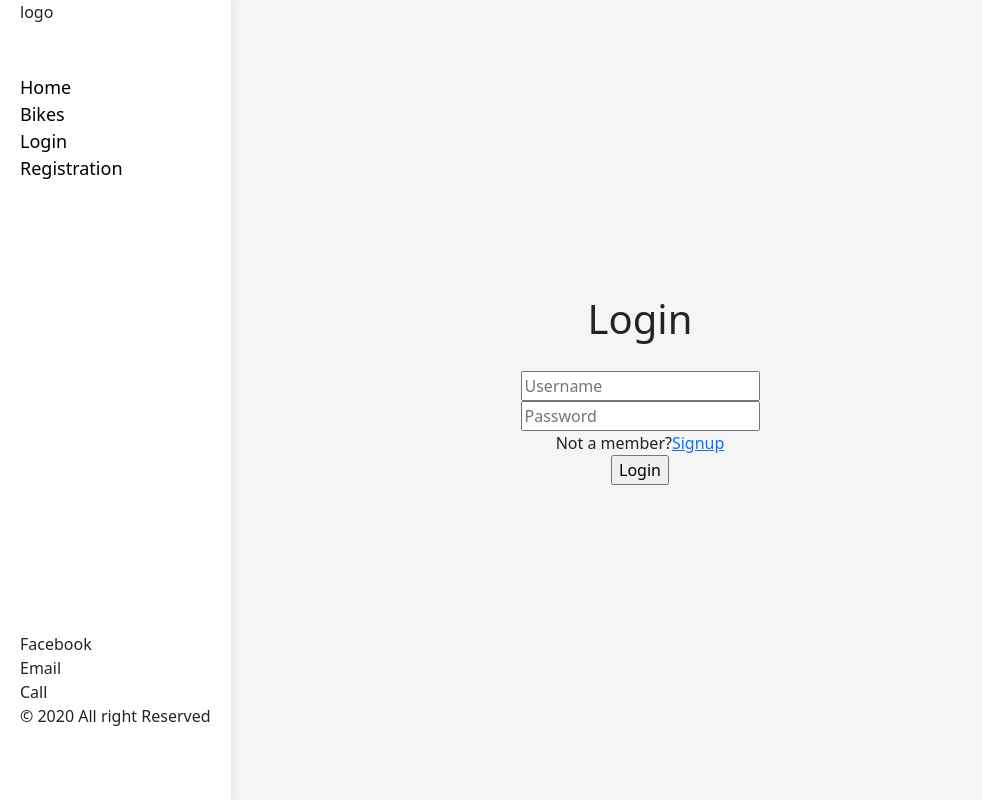
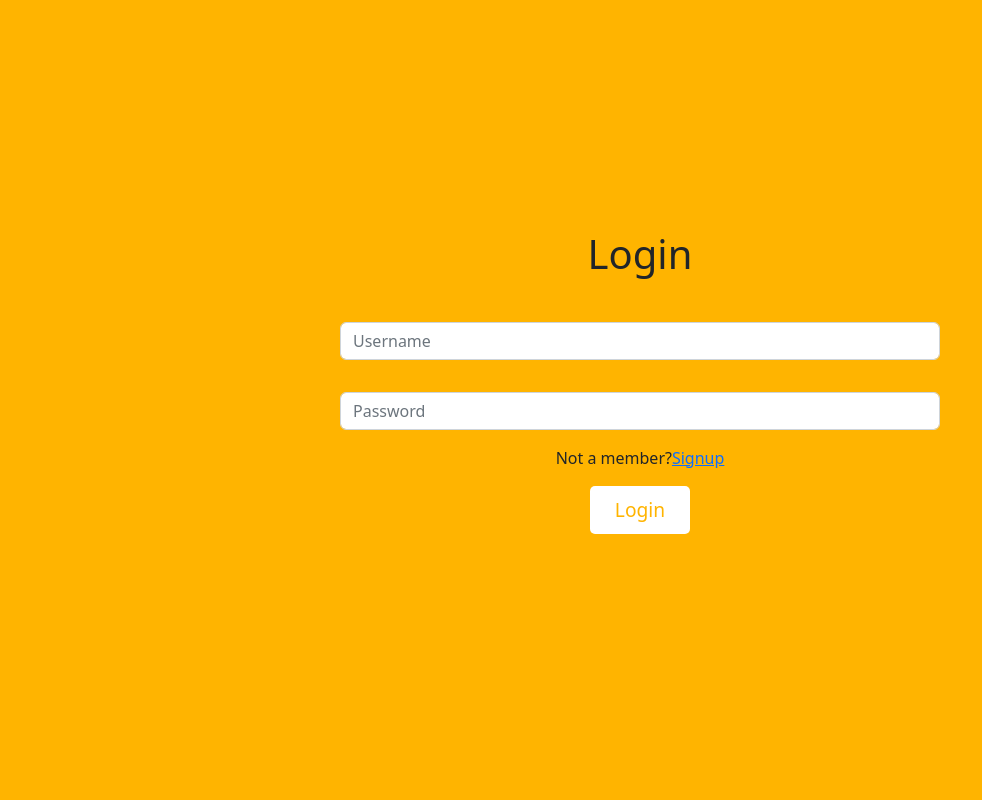
Before and after one commit to Tufahel/book-dirt-bike-front-end, a React (Create React App) app: page /login in a window 1280 px wide. Shown: the whole page, without its empty margins (0-982 px from the left). Built offline with nearby package versions, Linux system fonts and the light colour scheme.

Commit message:
Install tailwind

```diff
--- a/package.json
+++ b/package.json
@@ -52,15 +52,18 @@
     "@babel/plugin-syntax-jsx": "^7.18.6",
     "@babel/preset-env": "^7.19.1",
     "@babel/preset-react": "^7.18.6",
+    "autoprefixer": "^10.4.12",
     "eslint": "^7.32.0",
     "eslint-config-airbnb": "^18.2.1",
     "eslint-plugin-import": "^2.26.0",
     "eslint-plugin-jsx-a11y": "^6.6.1",
     "eslint-plugin-react": "^7.31.8",
     "eslint-plugin-react-hooks": "^4.6.0",
+    "postcss": "^8.4.16",
     "stylelint": "^13.13.1",
     "stylelint-config-standard": "^21.0.0",
     "stylelint-csstree-validator": "^1.9.0",
-    "stylelint-scss": "^3.21.0"
+    "stylelint-scss": "^3.21.0",
+    "tailwindcss": "^3.1.8"
   }
 }
--- /dev/null
+++ b/postcss.config.js
@@ -0,0 +1,6 @@
+module.exports = {
+  plugins: {
+    tailwindcss: {},
+    autoprefixer: {},
+  },
+}
--- a/src/components/Login/Login.css
+++ b/src/components/Login/Login.css
@@ -5,7 +5,7 @@
   justify-content: center;
   height: 100vh;
   width: 100vw;
-  background-color: #f5f5f5;
+  background-color: #ffb400;
 }
 
 .form-container {
@@ -14,9 +14,5 @@
   align-items: center;
   justify-content: center;
   width: 50%;
-
-  /* height: 50%; */
-
-  /* background-color: blue; */
   padding: 20px;
 }
--- a/src/components/Login/Login.js
+++ b/src/components/Login/Login.js
@@ -3,7 +3,6 @@ import { useDispatch, useSelector } from 'react-redux';
 import { NavLink, useNavigate } from 'react-router-dom';
 import { ThreeDots } from 'react-loader-spinner';
 import { signIn } from '../../redux/actions/User';
-import Navigation from '../Navigation/Navigation';
 import './Login.css';
 
 const Login = () => {
@@ -28,11 +27,10 @@ const Login = () => {
   };
   return (
     <>
-      <Navigation />
       <div className="main-login">
         <h1 className="">Login</h1>
         <form
-          className="form-container"
+          className="form-container form-group"
           onSubmit={handleLogin}
         >
           { loadingSignin && (
@@ -54,14 +52,19 @@ const Login = () => {
           { errorSignin && (
           <p className="text-red-500 font-italic">Invalid email/password</p>
           )}
-          <input onChange={handleOnChange} className="" type="text" name="username" id="signup-useername-field" placeholder="Username" required />
-          <input onChange={handleOnChange} className="" type="password" name="password" id="login-password-field" placeholder="Password" required />
+          <input onChange={handleOnChange} className="form-control m-3" type="text" name="username" id="signup-useername-field" placeholder="Username" required />
+          <input onChange={handleOnChange} className="form-control m-3" type="password" name="password" id="login-password-field" placeholder="Password" required />
           <small className="">{}</small>
           <span className="">
             Not a member?
             <NavLink className="" to="/signup">Signup</NavLink>
           </span>
-          <input className="" type="submit" value="Login" />
+          <button
+            className="btn btn-primary m-3"
+            type="submit"
+          >
+            Login
+          </button>
         </form>
       </div>
     </>
--- a/src/components/Signup/Signup.css
+++ b/src/components/Signup/Signup.css
@@ -5,18 +5,24 @@
   justify-content: center;
   height: 100vh;
   width: 100vw;
-  background-color: #f5f5f5;
+  background-color: #ffb400;
 }
-
 .signup-form {
   display: flex;
   flex-direction: column;
   align-items: center;
   justify-content: center;
   width: 50%;
-
-  /* height: 50%; */
-
-  /* background-color: blue; */
   padding: 20px;
 }
+
+.btn {
+  background-color: #fff;
+  color: #ffb400;
+  border: none;
+  border-radius: 5px;
+  padding: 10px;
+  margin: 10px;
+  width: 100px;
+  font-size: 1.2rem;
+}
--- a/src/components/Signup/Signup.js
+++ b/src/components/Signup/Signup.js
@@ -3,7 +3,6 @@ import { useDispatch, useSelector } from 'react-redux';
 import { ThreeDots } from 'react-loader-spinner';
 import { NavLink, useNavigate } from 'react-router-dom';
 import { signUp } from '../../redux/actions/User';
-import Navigation from '../Navigation/Navigation';
 import './Signup.css';
 
 const Signup = () => {
@@ -33,11 +32,10 @@ const Signup = () => {
 
   return (
     <>
-      <Navigation />
       <div className="mainSign">
         <h1 className="">Sign Up</h1>
         <form
-          className="signup-form"
+          className="signup-form form-group"
           onSubmit={handleLogin}
         >
           { errorSignup && (
@@ -47,7 +45,7 @@ const Signup = () => {
           )}
           <input
             onChange={handleOnChange}
-            className=""
+            className="form-control m-3"
             type="text"
             name="username"
             placeholder="Username"
@@ -56,7 +54,7 @@ const Signup = () => {
           />
           <input
             onChange={handleOnChange}
-            className=""
+            className="form-control m-3"
             type="text"
             name="full_name"
             placeholder="Full Name"
@@ -65,7 +63,7 @@ const Signup = () => {
           />
           <input
             onChange={handleOnChange}
-            className=""
+            className="form-control m-3"
             type="email"
             name="email"
             placeholder="Email"
@@ -74,7 +72,7 @@ const Signup = () => {
           />
           <input
             onChange={handleOnChange}
-            className="w-full sm:w-3/4 border-1 border-main  focus:border-main"
+            className="form-control m-3"
             type="password"
             name="password"
             placeholder="Password"
@@ -84,7 +82,7 @@ const Signup = () => {
           />
           <input
             onChange={handleOnChange}
-            className="w-full sm:w-3/4 border-1 border-main  focus:border-main"
+            className="form-control m-3"
             type="password"
             name="confirm_password"
             placeholder="Confirm Password"
@@ -92,9 +90,9 @@ const Signup = () => {
             minLength="6"
             value={userRegister.confirm_password}
           />
-          <textarea
+          <input
             onChange={handleOnChange}
-            className="w-full sm:w-3/4 border-1 border-main focus:border-main"
+            className="form-control m-3"
             type="date"
             name="date_of_birth"
             placeholder="Date"
@@ -126,7 +124,7 @@ const Signup = () => {
             </NavLink>
           </p>
           <button
-            className=""
+            className="btn btn-primary pointer"
             type="submit"
           >
             Signup
--- a/src/index.css
+++ b/src/index.css
@@ -1,3 +1,7 @@
+@tailwind base;
+@tailwind components;
+@tailwind utilities;
+
 body {
   margin: 0;
   font-family:
--- /dev/null
+++ b/tailwind.config.js
@@ -0,0 +1,10 @@
+/** @type {import('tailwindcss').Config} */
+module.exports = {
+  content: [
+    "./src/**/*.{js,jsx,ts,tsx}",
+  ],
+  theme: {
+    extend: {},
+  },
+  plugins: [],
+}
```
Also changed, not shown: 2 other files (tests, documents, lock files or other folders).
